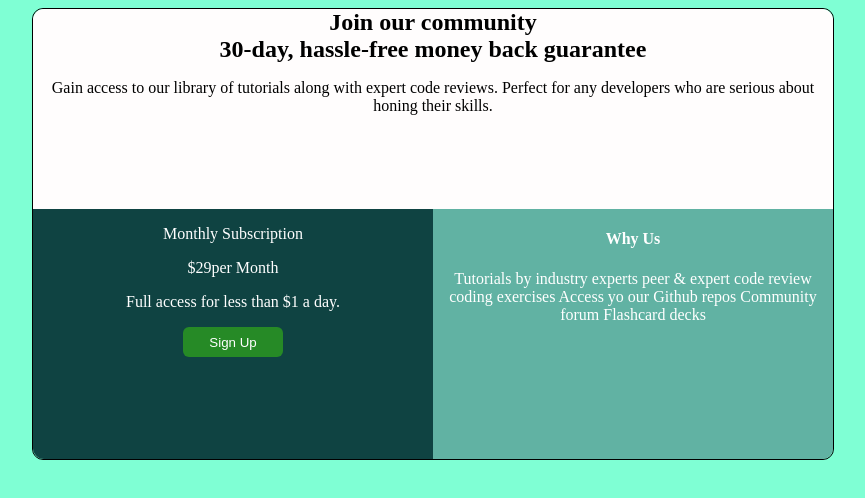
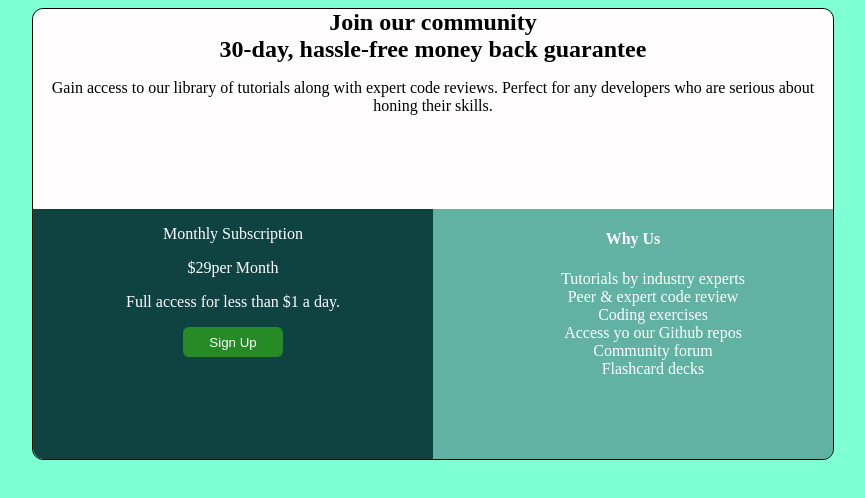
Before and after one commit to ravi08371/React-Subscription-App---CSS-Grid-JS-introduction-Execution-Context-and-Call-S---qqsabr9f1srw, a React app: page / in a window 1280 px wide. Shown: the top 498 px of the page, without its empty margins (207-1072 px from the left). Built offline with nearby package versions, Linux system fonts and the light colour scheme.

Commit message:
added a part in a ul

```diff
--- a/src/components/App.js
+++ b/src/components/App.js
@@ -24,11 +24,14 @@ const App = () => {
           </div>
           <div class="why-us">
             <h4 class="why-us-header">Why Us</h4>
-            <p>
-              Tutorials by industry experts peer & expert code review coding
-              exercises Access yo our Github repos Community forum Flashcard
-              decks
-            </p>
+            <ul>
+              <li>Tutorials by industry experts</li>
+              <li>Peer & expert code review</li>
+              <li>Coding exercises</li>
+              <li>Access yo our Github repos</li>
+              <li>Community forum</li>
+              <li>Flashcard decks</li>
+            </ul>
           </div>
         </div>
       </div>
--- a/src/styles/App.css
+++ b/src/styles/App.css
@@ -49,3 +49,6 @@ body {
   height: 30px;
   border: none;
 }
+ul {
+  list-style: none;
+}
```
